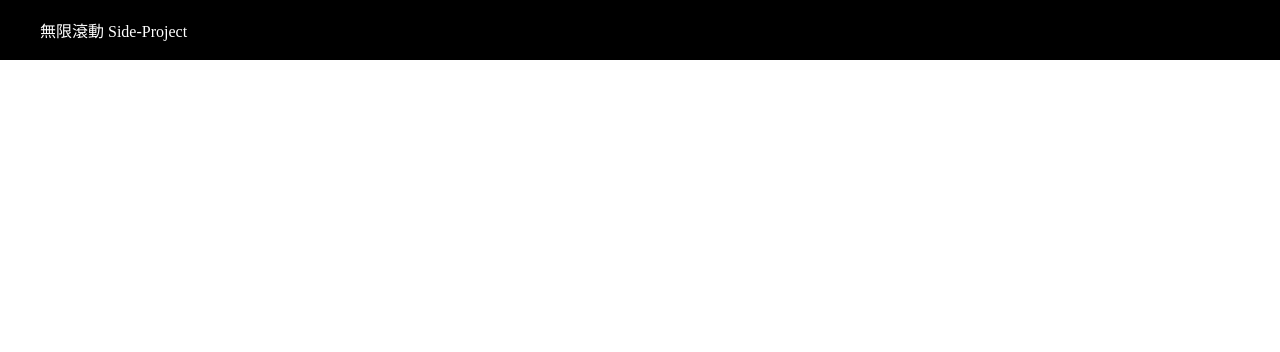
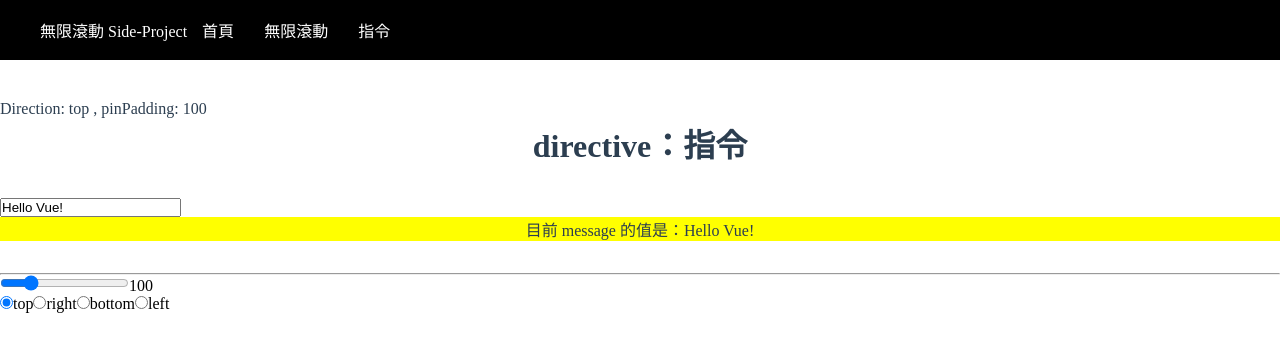
Before and after one commit to lktk2520/repos_Infinite_Scroll, a Nuxt app: page /directive in a window 1280 px wide. Before the commit this address had no page. Shown: the top 352 px of the page. Built offline with nearby package versions, Linux system fonts and the light colour scheme.

Commit message:
direct作品

```diff
--- a/app.vue
+++ b/app/app.vue
@@ -1,9 +1,11 @@
 <template>
   <div>
     <nav>
-      <!-- <NuxtLink to="/">無限滾動</NuxtLink>
-      <NuxtLink to="/about">關於</NuxtLink> -->
       無限滾動 Side-Project
+      <NuxtLink to="/">首頁</NuxtLink>
+      <NuxtLink to="/infinite_Scroll">無限滾動</NuxtLink>
+      <NuxtLink to="/directive">指令</NuxtLink>
+
     </nav>
     <NuxtPage />
   </div>
@@ -12,6 +14,13 @@
 * {
   margin: 0;
   padding: 0;
+}
+
+h1,
+p {
+    text-align: center;
+    color: #2c3e50;
+    margin-bottom: 2rem;
 }
 
 main {
--- /dev/null
+++ b/app/pages/directive.vue
@@ -0,0 +1,94 @@
+<template>
+    <main>
+        <h1>directive：指令</h1>
+        <input v-model="message" placeholder="輸入文字..." />
+        <p v-highlight:yellow>
+            目前 message 的值是：{{ message }}
+        </p>
+
+        <hr>
+
+        <input type="range" min="0" max="500" v-model="pinPadding" />
+        <span> {{ pinPadding }} </span>
+        <br />
+
+        <input type="radio" id="top" value="top" v-model="direction" />
+        <label for="top">top</label>
+
+        <input type="radio" id="right" value="right" v-model="direction" />
+        <label for="right">right</label>
+
+        <input type="radio" id="bottom" value="bottom" v-model="direction" />
+        <label for="bottom">bottom</label>
+
+        <input type="radio" id="left" value="left" v-model="direction" />
+        <label for="left">left</label>
+
+        <p v-pin:[direction]="pinPadding">
+            Direction: {{ direction }} , pinPadding: {{ pinPadding }}
+        </p>
+    </main>
+</template>
+
+<script setup lang="ts">
+// import { ref, defineExpose } from 'vue';
+
+const message = ref('Hello Vue!');
+const count = ref(0);
+
+const direction = ref('top');
+const pinPadding = ref(100);
+
+const vHighlight = {
+    mounted: (el: any, binding: any) => {
+        // 1. 取得 instance 本身
+        const vm = binding.instance;
+
+        console.log('--- 指令掛載成功 ---');
+
+        // 2. 存取 instance 裡面的東西
+        // 注意：在 <script setup> 中，必須透過 defineExpose 暴露出的屬性才能在這裡抓到
+        console.log('取得 message:', vm.message);
+        console.log('取得 count:', vm.count);
+
+        // 設置背景顏色（來自 binding.arg）
+        el.style.backgroundColor = binding.arg || 'red';
+    },
+    updated: (el: any, binding: any) => {
+        // 當組件更新時再次查看
+        console.log('組件更新，當前 message:', binding.instance.message);
+    }
+};
+
+const vPin = {
+    mounted(el: any, binding: any) {
+        el.style.position = "fixed";
+        el.style[binding.arg] = binding.value + "px";
+    },
+    updated(el: any, binding: any) {
+        // 避免 top 與 bottom 或 left 與 right 同時出現
+        switch (binding.arg) {
+            case "bottom":
+                el.style.top = "";
+                break;
+            case "top":
+                el.style.bottom = "";
+                break;
+            case "right":
+                el.style.left = "";
+                break;
+            case "left":
+                el.style.right = "";
+                break;
+            // no default
+        }
+        el.style[binding.arg] = binding.value + "px";
+    }
+};
+
+// 重點：必須 expose 才能讓指令透過 instance 抓到
+defineExpose({
+    message,
+    count
+});
+</script>
--- /dev/null
+++ b/app/pages/index.vue
@@ -0,0 +1,12 @@
+<template>
+    <main class="home-page">
+        <h1> Henrry的家 </h1>
+    </main>
+</template>
+
+<script setup lang="ts">
+
+</script>
+<style lang="scss" scoped>
+
+</style>
--- a/pages/index.vue
+++ b/app/pages/infinite_Scroll.vue
@@ -1,7 +1,7 @@
 <template>
     <main class="home-page">
         <h1>您好！這是無限滾動專案示例 ( 模擬載入60筆 ) </h1>
-        <p>Data source: GitHub REST API (Author: microsoft)</p>
+        <p v-highlight:blue>Data source: GitHub REST API (Author: microsoft)</p>
         <p>Author: 陳允中(Henrry)</p>
         <div class="container">
             <div class="table-container">
@@ -35,7 +35,19 @@
 </template>
 
 <script setup lang="ts">
-import { ref, onMounted, onUnmounted } from 'vue'
+// 在 Nuxt 4 中，變數名必須遵循 vLowerCase 格式
+const vHighlight = {
+
+    mounted: (el: any, binding: any, vnode: any, prevNode: any) => {
+        console.log(el);
+        // 透過展開運算子，強制把 Proxy 轉成普通 Object 顯示
+        console.log(binding);
+        console.log(vnode);
+        console.log(prevNode);
+        el.style.backgroundColor = binding.value || 'yellow'
+    }
+
+}
 
 // 定義處理過的資料結構
 interface RepoItem {
@@ -163,8 +175,6 @@ p {
     margin-bottom: 2rem;
 }
 
-
-
 .container {
     max-width: 1000px;
     margin: 2rem auto;
--- /dev/null
+++ b/app/plugins/directives.ts
@@ -0,0 +1,9 @@
+// app/plugins/directives.ts
+export default defineNuxtPlugin((nuxtApp) => {
+  // 註冊 v-highlight 指令
+  nuxtApp.vueApp.directive('highlight', {
+    mounted(el, binding) {
+      el.style.backgroundColor = binding.value || 'yellow'
+    }
+  })
+})
--- a/nuxt.config.ts
+++ b/nuxt.config.ts
@@ -1,3 +1,5 @@
+import { fileURLToPath } from "url";
+
 // https://nuxt.com/docs/api/configuration/nuxt-config
 export default defineNuxtConfig({
   compatibilityDate: '2025-07-15',
@@ -21,14 +23,16 @@ export default defineNuxtConfig({
         scss: {
           // 自動在每個 SCSS 區塊最前面加上這行，
           // 注意：Nuxt 4 / Vite 5+ 建議使用 additionalData
-          additionalData: '@use "@/assets/scss/_breakpoints.scss" as *;'
+          additionalData: '@use "~/assets/scss/_breakpoints.scss" as *;'
         }
       }
-    }
+
+  },
   },
   app: {
     head: {
-      title: '無限滾動 Side-Project',
+      title: 'Henrry 的家',
     }
-  }
+  },
+
 })
--- a/pages/about.vue
+++ /dev/null
@@ -1,14 +0,0 @@
-<template>
-  <div>
-    <main>
-      <h1>關於</h1>
-
-    </main>
-  </div>
-</template>
-<style>
-h1,
-p {
-  text-align: center;
-}
-</style>
```
Also changed, not shown: app/assets/scss/_breakpoints.scss (renamed from assets/scss/_breakpoints.scss).
